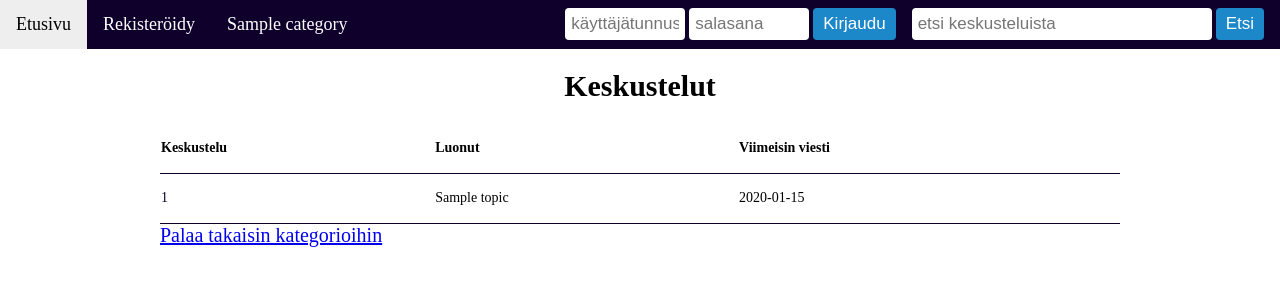
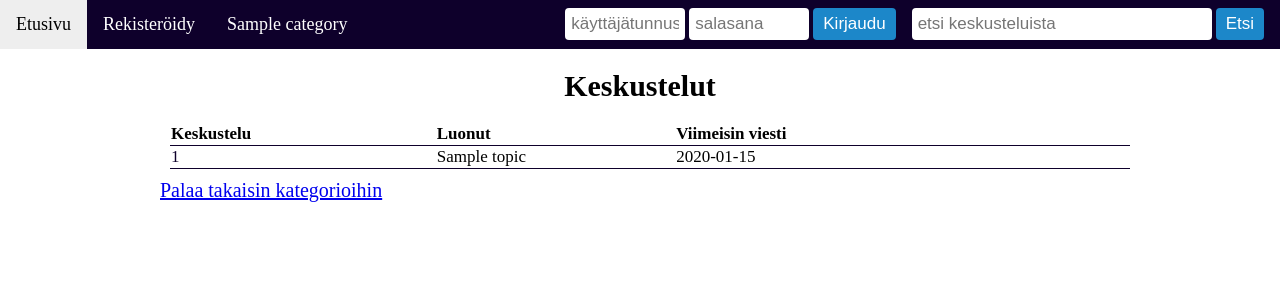
Before and after one commit to JuhoPaananen/Keskustelusovellus, a Flask app: template templates/topic.html in a window 1280 px wide. Shown: the top 300 px of the page. Run offline with Flask 3, Linux system fonts and the light colour scheme; the template is opened without the code that fills it: most values are stand-ins (such as "Sample title", 1, 10 or a date in 2020).

Commit message:
Fix formatting

```diff
--- a/static/main.css
+++ b/static/main.css
@@ -168,28 +168,27 @@
 table {
   border-collapse: collapse;
   width: 100%;
-  font-size: 14px;
+  font-size: 17px;
+  margin: 10px;
 }
 td a img {
+  display: block;
   max-width: 30px;
-  max-height: auto;
-  min-width: 10px;
-  min-height: auto;
-  display: block;
-  margin: 0 auto;
+  max-height: 30px;
+  margin: 10px 10px;
 }
 td a {
-  display: block;
+  /*display: block;*/
   text-decoration: none;
   color: #0e002b
 }
 td a:hover {
   background-color: #FED8B1;
 }
-
-tr {
+table tr {
   border-bottom: 1px solid #0e002b;
-  height: 50px;
+  margin: 10px;
+  overflow: hidden;
 }
 tr:hover {
   background-color: #FED8B1
@@ -197,10 +196,10 @@ tr:hover {
 th:hover {
   background-color: white;
 }
-
 th {
   text-align: left;
   background-color: white;
+  padding-right: 20px;
 }
 
 @media screen and (max-width: 600px) {
--- a/templates/topic.html
+++ b/templates/topic.html
@@ -15,7 +15,8 @@
                 <th>Keskustelu</th>
                 <th>Luonut</th>
                 <th>Viimeisin viesti</th>
-                 <th></th>
+                <th></th>
+                <th></th>
             </tr>
             {% for topic in topics %}
             <tr>
@@ -23,7 +24,7 @@
                 <td>{{ topic[1] }}</td>
                 <td>{{ topic[2].strftime("%d %b %Y") }}</td>
                 {% if session.user_id == topic[3] %}
-                <td>
+                <td style:"max-width: 100px;">
                     <form action="/edit_topic" method="POST" name="topic_info">
                         <input type="hidden" name="user_id" value="{{ topic[3] }}">
                         <input type="hidden" name="topic_id" value="{{ topic[4] }}">
@@ -32,6 +33,8 @@
                         <input type="hidden" name="csrf_token" value="{{ session.csrf_token }}">
                         <button type="submit">Muokkaa otsikkoa</button>
                     </form>
+                </td>
+                <td style="max-width: 100px;">
                     <form action="/remove_topic" method="POST">
                         <input type="hidden" name="user_id" value="{{ session.user_id }}">
                         <input type="hidden" name="topic_id" value="{{topic[4]}}">
@@ -41,6 +44,9 @@
                         <button type="submit">Poista keskustelu</button>
                     </form>
                 </td>
+                {% else %}
+                <td></td>
+                <td></td>
                 {% endif %}
             </tr>
             {% endfor %}
```
Also changed, not shown: templates/messages.html (+7 -5 lines).
